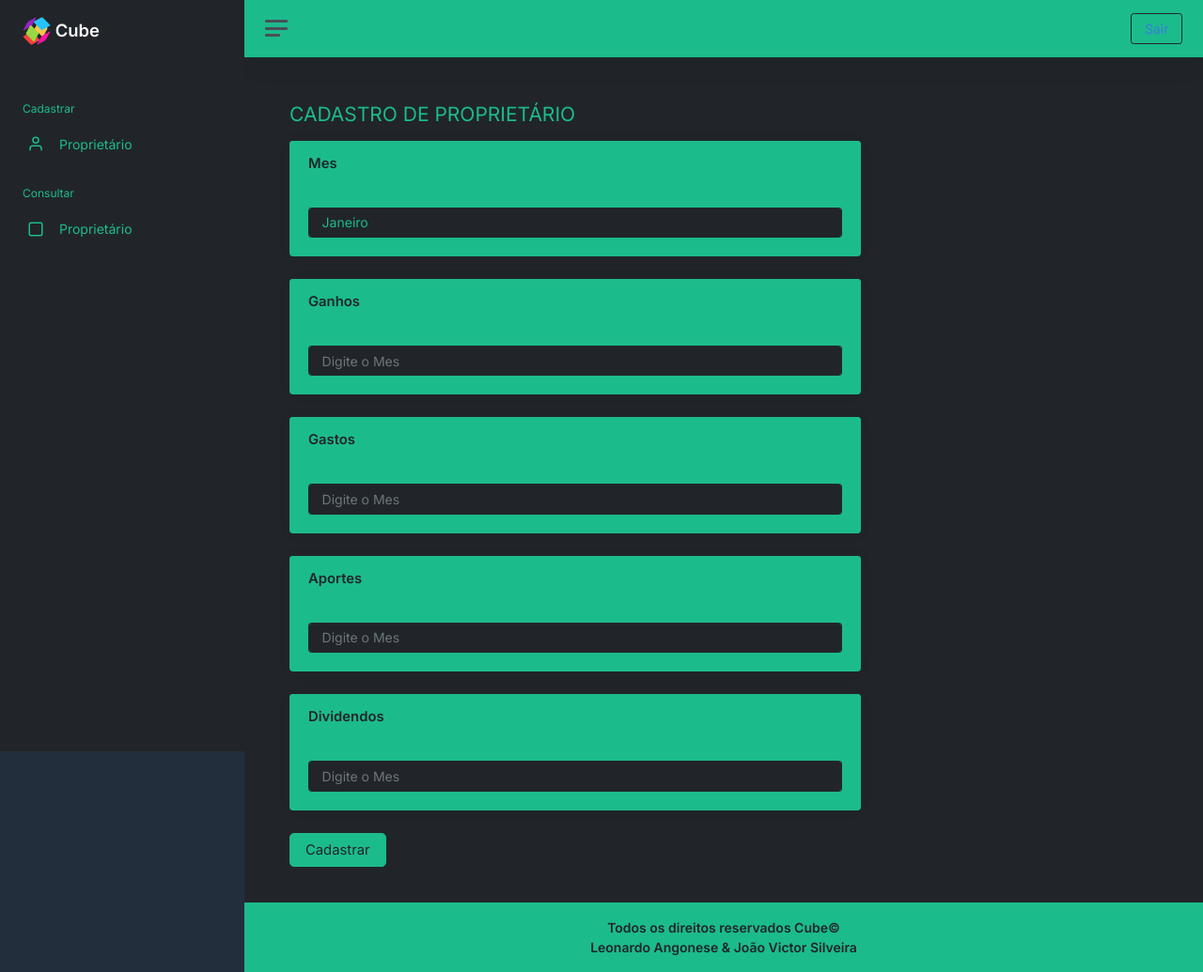
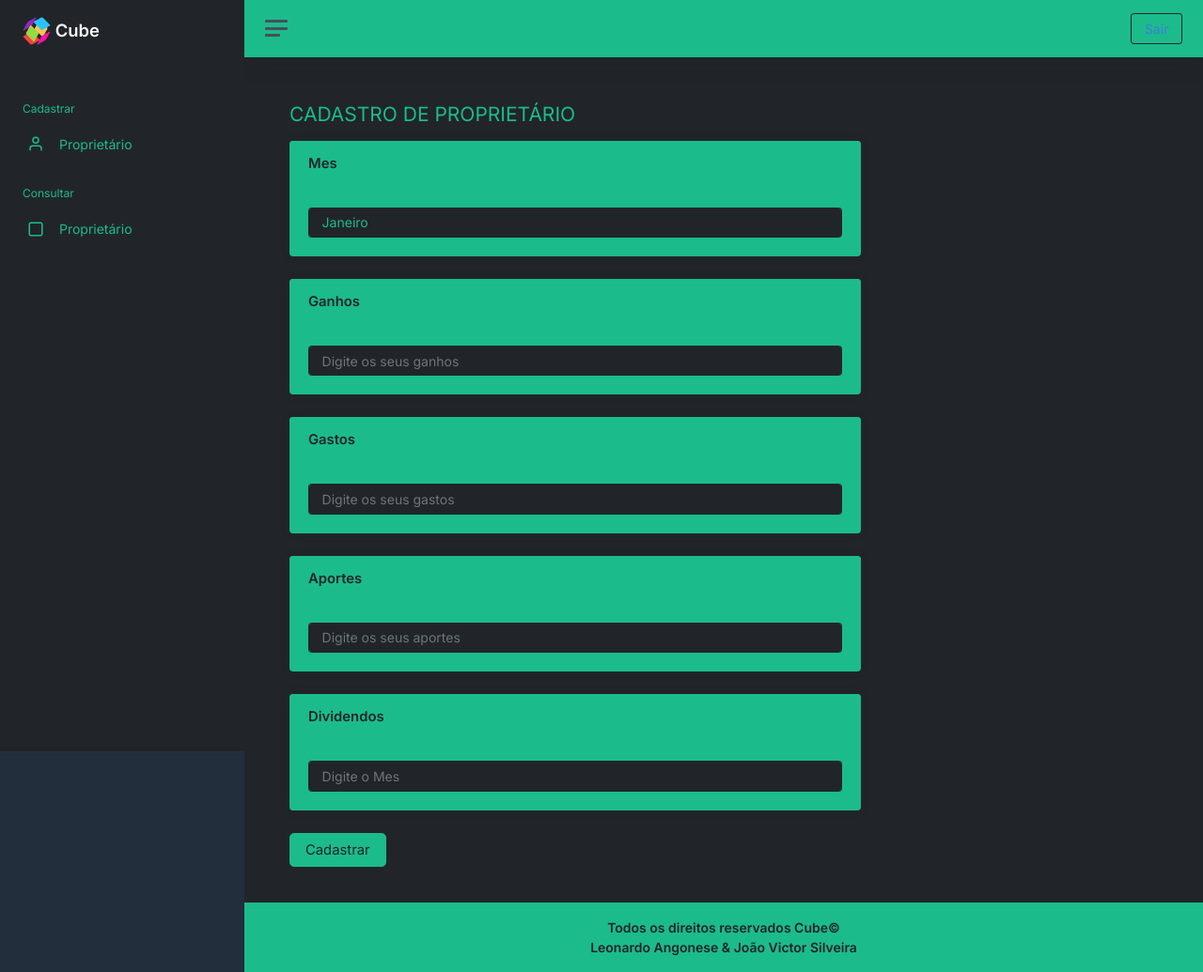
Before and after one commit to leoangonese/cube-fp, a PHP site: page /view/cadProprietario.php in a window 1280 px wide. Shown: the whole page at 94% size. Run offline with PHP 8.4, Linux system fonts and the light colour scheme.

Commit message:
update code

```diff
--- a/view/cadProprietario.php
+++ b/view/cadProprietario.php
@@ -76,7 +76,7 @@ session_start();
                                     <div class="card-body">
                                         <input type="text" name="ganhos"
                                             class="form-control bg-dark text-success border-dark"
-                                            placeholder="Digite o Mes">
+                                            placeholder="Digite os seus ganhos">
                                     </div>
                                 </div>
                             </div>
@@ -88,7 +88,7 @@ session_start();
                                     <div class="card-body">
                                         <input type="text" name="gastos"
                                             class="form-control bg-dark text-success border-dark"
-                                            placeholder="Digite o Mes">
+                                            placeholder="Digite os seus gastos">
                                     </div>
                                 </div>
                             </div>
@@ -100,7 +100,7 @@ session_start();
                                     <div class="card-body">
                                         <input type="text" name="aportes"
                                             class="form-control bg-dark text-success border-dark"
-                                            placeholder="Digite o Mes">
+                                            placeholder="Digite os seus aportes">
                                     </div>
                                 </div>
                             </div>
```
